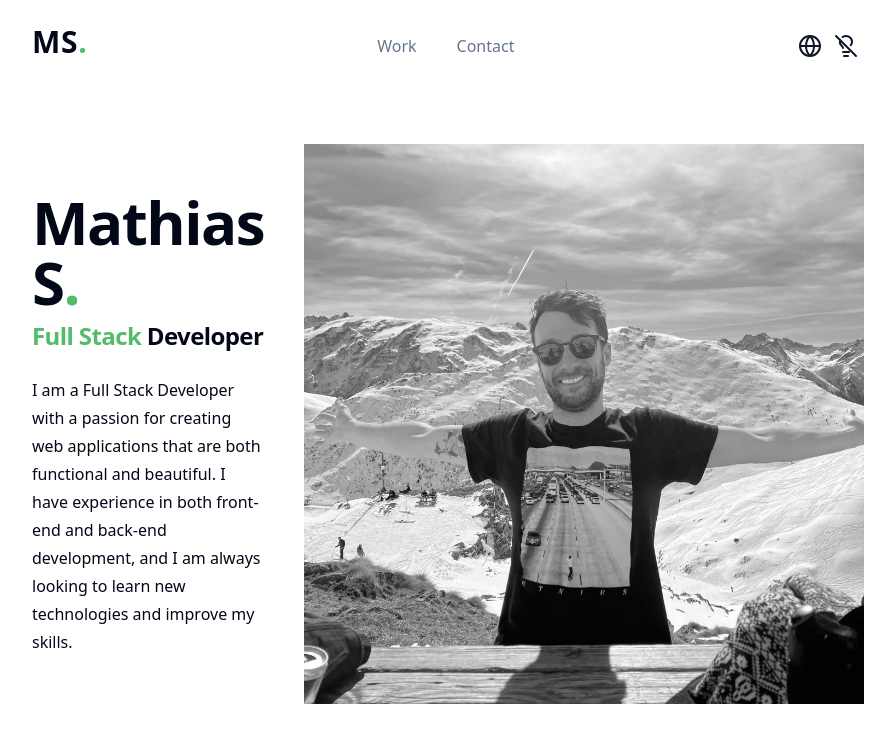
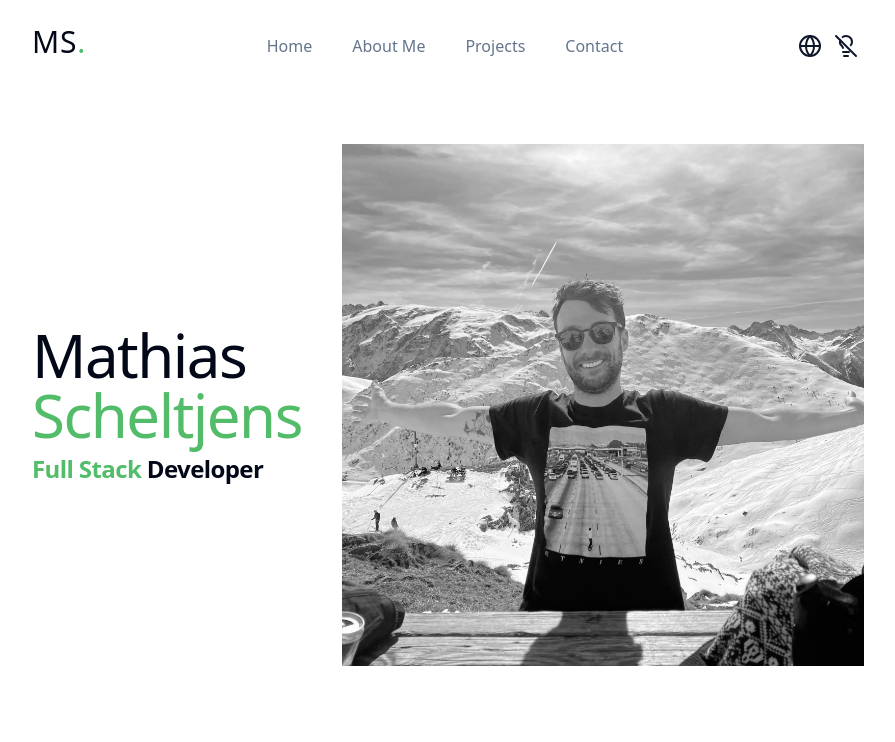
Before and after one commit to MScheltjens/portfolio, a Next.js app: page /contact in a window 1280 px wide. Shown: the top 742 px of the page, without its empty margins (192-1087 px from the left). Built offline with nearby package versions, Linux system fonts and the light colour scheme.

Commit message:
better intro

```diff
--- /dev/null
+++ b/app/[lang]/about/page.tsx
@@ -0,0 +1,7 @@
+export default function Page() {
+  return (
+    <section className="container max-w-4xl py-36 text-foreground">
+      About
+    </section>
+  );
+}
--- a/app/[lang]/layout.tsx
+++ b/app/[lang]/layout.tsx
@@ -32,7 +32,8 @@ export default async function RootLayout({
           <Header
             translations={{
               home: dictionary['navigation'].home,
-              work: dictionary['navigation'].work,
+              about: dictionary['navigation'].about,
+              projects: dictionary['navigation'].projects,
               contact: dictionary['navigation'].contact
             }}
             locale={params.lang}
--- a/app/[lang]/page.tsx
+++ b/app/[lang]/page.tsx
@@ -13,9 +13,8 @@ export default async function Home({ params: { lang } }: Props) {
   return (
     <section className="container max-w-4xl">
       <Intro
-        profession1={dictionary['intro'].title1}
-        profession2={dictionary['intro'].title2}
-        description={dictionary['intro'].description}
+        title1={dictionary['intro'].title1}
+        title2={dictionary['intro'].title2}
       />
     </section>
   );
--- /dev/null
+++ b/app/[lang]/projects/page.tsx
@@ -0,0 +1,3 @@
+export default function Page() {
+  return <section className="container max-w-4xl py-36">Projects</section>;
+}
--- a/app/[lang]/work/page.tsx
+++ /dev/null
@@ -1,3 +0,0 @@
-export default function Page() {
-  return <section className="container max-w-4xl py-36">work</section>;
-}
--- a/components/Intro.tsx
+++ b/components/Intro.tsx
@@ -2,23 +2,19 @@ import Image from 'next/image';
 import authorImage from '@/public/images/me.jpeg';
 
 type Props = {
-  profession1: string;
-  profession2: string;
-  description: string;
+  title1: string;
+  title2: string;
 };
 
-export const Intro = ({ profession1, profession2, description }: Props) => {
-  return (
+export const Intro = ({ title1, title2 }: Props) => (
   <div className="mx-auto mt-24 flex flex-col-reverse gap-x-10 gap-y-4 md:mt-36 md:flex-row md:items-center">
     <div className="flex flex-1 flex-col">
-        <h1 className="scroll-m-20 text-4xl font-extrabold tracking-tight lg:text-6xl">
-          Mathias S<span className="text-accent">.</span>
+      <h1 className="scroll-m-20 text-4xl tracking-tight lg:text-6xl">
+        Mathias <span className="text-accent">Scheltjens</span>
       </h1>
       <h3 className="mt-2 scroll-m-20 text-2xl font-semibold tracking-tight">
-          <span className="text-accent">{profession1}</span>{' '}
-          <span>{profession2}</span>
+        <span className="text-accent">{title1}</span> <span>{title2}</span>
       </h3>
-        <p className="leading-7 [&:not(:first-child)]:mt-6">{description}</p>
     </div>
     <div className="relative">
       <Image
@@ -32,4 +28,3 @@ export const Intro = ({ profession1, profession2, description }: Props) => {
     </div>
   </div>
 );
-};
--- a/components/hamburger-menu.tsx
+++ b/components/hamburger-menu.tsx
@@ -13,16 +13,17 @@ type Props = {
   locale: Locale;
   className?: string;
   translations: {
-    work: string;
+    home: string;
+    about: string;
+    projects: string;
     contact: string;
-    home: string;
   };
 };
 
 export const HamburgerMenu = ({
   locale,
   className,
-  translations: { home, work, contact }
+  translations: { home, about, projects, contact }
 }: Props) => {
   return (
     <DropdownMenu>
@@ -35,9 +36,11 @@ export const HamburgerMenu = ({
         <DropdownMenuItem>
           <Link href={`/${locale}`}>{home}</Link>
         </DropdownMenuItem>
-
         <DropdownMenuItem>
-          <Link href={`/${locale}/work`}>{work}</Link>
+          <Link href={`/${locale}/about`}>{about}</Link>
+        </DropdownMenuItem>
+        <DropdownMenuItem>
+          <Link href={`/${locale}/projects`}>{projects}</Link>
         </DropdownMenuItem>
         <DropdownMenuItem>
           <Link href={`/${locale}/contact`}>{contact}</Link>
--- a/components/header.tsx
+++ b/components/header.tsx
@@ -5,34 +5,41 @@ import Link from 'next/link';
 import { HamburgerMenu } from './hamburger-menu';
 
 type Props = {
-  translations: { home: string; work: string; contact: string };
+  translations: {
+    home: string;
+    about: string;
+    projects: string;
+    contact: string;
+  };
   locale: Locale;
 };
 
 export const Header = ({
-  translations: { home, work, contact },
+  translations: { home, about, projects, contact },
   locale
 }: Props) => (
   <header className="fixed inset-x-0 top-0 z-50 bg-background/75 py-6 backdrop-blur-sm">
     <nav className="container flex max-w-4xl items-center justify-between">
-      <Link
-        href={`/${locale}`}
-        className="hidden text-2xl font-bold text-foreground sm:block"
-      >
-        <h2 className="scroll-m-20 pb-2 pr-3 text-3xl font-semibold tracking-wide first:mt-0">
+      <Link href={`/${locale}`} className="hidden text-2xl sm:block">
+        <h2 className="scroll-m-20 pb-2 pr-3 text-3xl tracking-wide first:mt-0">
           MS<span className="text-accent">.</span>
         </h2>
       </Link>
 
       <HamburgerMenu
         locale={locale}
-        translations={{ home, work, contact }}
+        translations={{ home, about, projects, contact }}
         className="sm:hidden"
       />
-
       <ul className="hidden items-center gap-6 font-light text-muted-foreground sm:flex sm:gap-10">
         <li className="transition-colors hover:text-accent">
-          <Link href={`/${locale}/work`}>{work}</Link>
+          <Link href={`/${locale}`}>{home}</Link>
+        </li>
+        <li className="transition-colors hover:text-accent">
+          <Link href={`/${locale}/about`}>{about}</Link>
+        </li>
+        <li className="transition-colors hover:text-accent">
+          <Link href={`/${locale}/projects`}>{projects}</Link>
         </li>
         <li className="transition-colors hover:text-accent">
           <Link href={`/${locale}/contact`}>{contact}</Link>
--- a/i18/dictionaries/de.json
+++ b/i18/dictionaries/de.json
@@ -6,7 +6,8 @@
   },
   "navigation": {
     "home": "Startseite",
-    "work": "Arbeit",
+    "about": "Über mich",
+    "projects": "Projekte",
     "contact": "Kontakt"
   },
   "contact": {
--- a/i18/dictionaries/en.json
+++ b/i18/dictionaries/en.json
@@ -6,7 +6,8 @@
   },
   "navigation": {
     "home": "Home",
-    "work": "Work",
+    "about": "About Me",
+    "projects": "Projects",
     "contact": "Contact"
   },
   "contact": {
```
Lines whose indentation alone changed are shown as unchanged.
